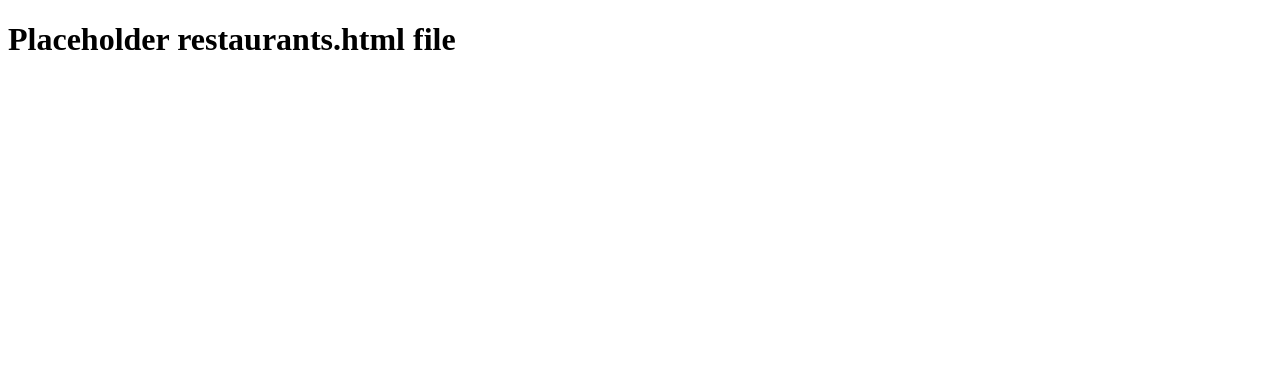
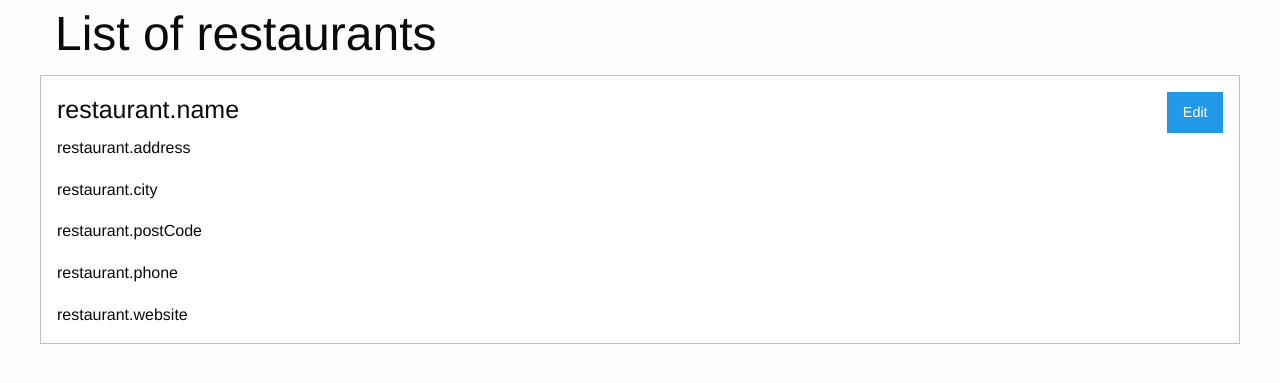
Before and after one commit to setagana/udacity-fullstack, a Flask app: template project-files/lesson-4/restaurantApp/templates/restaurants.html in a window 1280 px wide. Shown: the top 383 px of the page. Run offline with Flask 2, Linux system fonts and the light colour scheme; the template is opened without the code that fills it, so the values that code supplies are empty.

Commit message:
First take on the restaurant list page

```diff
--- a/project-files/lesson-4/restaurantApp/templates/editMenuItem.html
+++ b/project-files/lesson-4/restaurantApp/templates/editMenuItem.html
@@ -17,7 +17,8 @@
 				<dl>
 					{{ render_field(form.dishName, value="menuItem.dishName") }}
 					{{ render_field(form.dishDescription, value="menuItem.dishDescription") }}
-					{{ render_field(form.course, value="menuItem.course") }}
+					{{ render_field(form.course, aria_describedby="courseHelpText", value="menuItem.course") }}
+					<p class="help-text" id="courseHelpText">This restaurant's menu currently has these courses: {{ courseList|join(", ") }}.</p>
 					{{ render_field(form.price, value="menuItem.price") }}
   				</dl>
 			</form>
--- a/project-files/lesson-4/restaurantApp/templates/restaurants.html
+++ b/project-files/lesson-4/restaurantApp/templates/restaurants.html
@@ -1,9 +1,26 @@
 <!DOCTYPE html>
 <html>
 <head>
-	<title></title>
+	<title>List of restaurants</title>
+	<link rel="stylesheet" type="text/css" href="{{ url_for('static', filename='foundation.min.css') }}">
 </head>
 <body>
-	<h1>Placeholder restaurants.html file</h1>
+	<div class="row">
+		<div class="small-12 columns">
+			<h1>List of restaurants</h1>
+		</div>
+	</div>
+	<div class="row">
+		<div class="callout clearfix">
+			<a href="{{ url_for('editRestaurant', restaurant_id=1) }}" class="button float-right">Edit</a>
+			<h4>restaurant.name</h4>
+			<p>restaurant.address</p>
+			<p>restaurant.city</p>
+			<p>restaurant.postCode</p>
+			<p>restaurant.phone</p>
+			<p>restaurant.website
+		</div>
+	</div>
+
 </body>
 </html>
```
Also changed, not shown: project-files/lesson-4/restaurantApp/templates/editRestaurant.html (+31 -2 lines), project-files/lesson-4/restaurantApp/views.py (+5 -3 lines), 2 other files.
